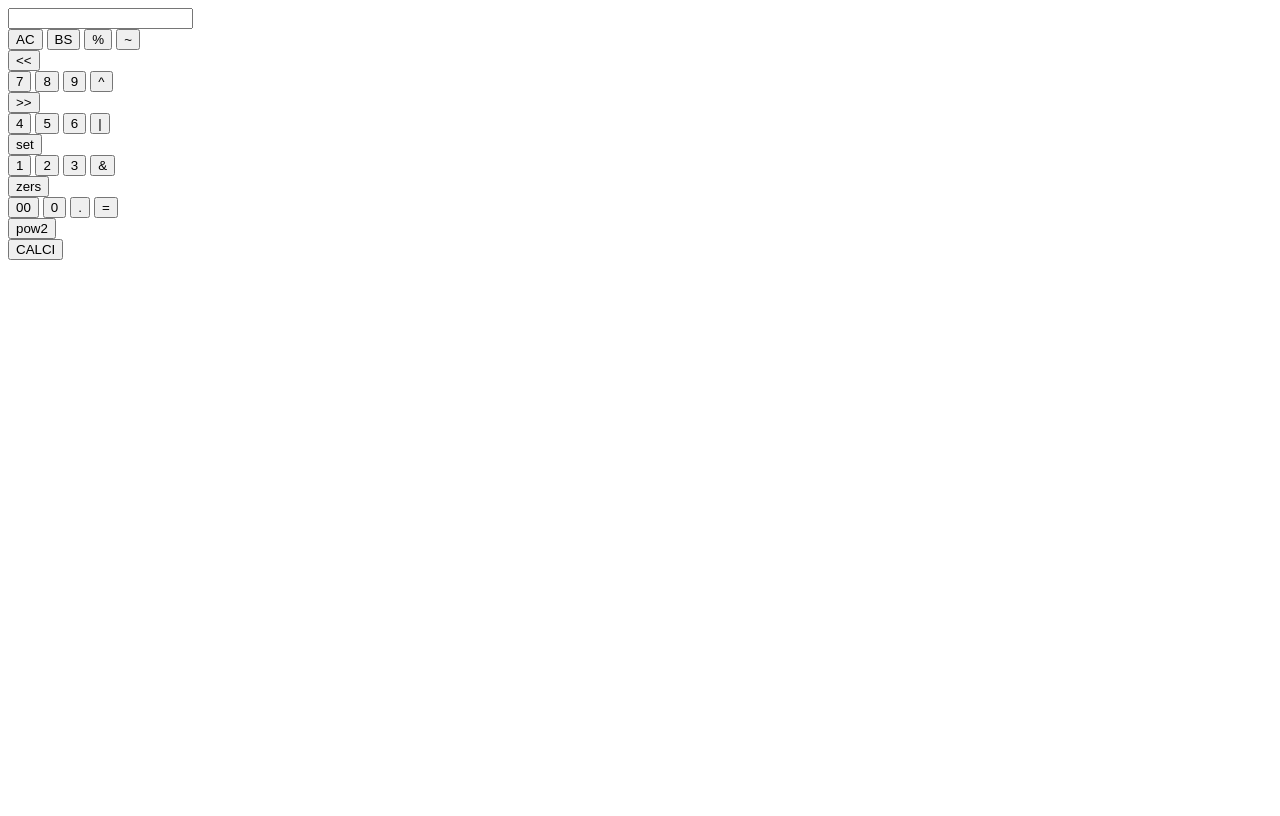
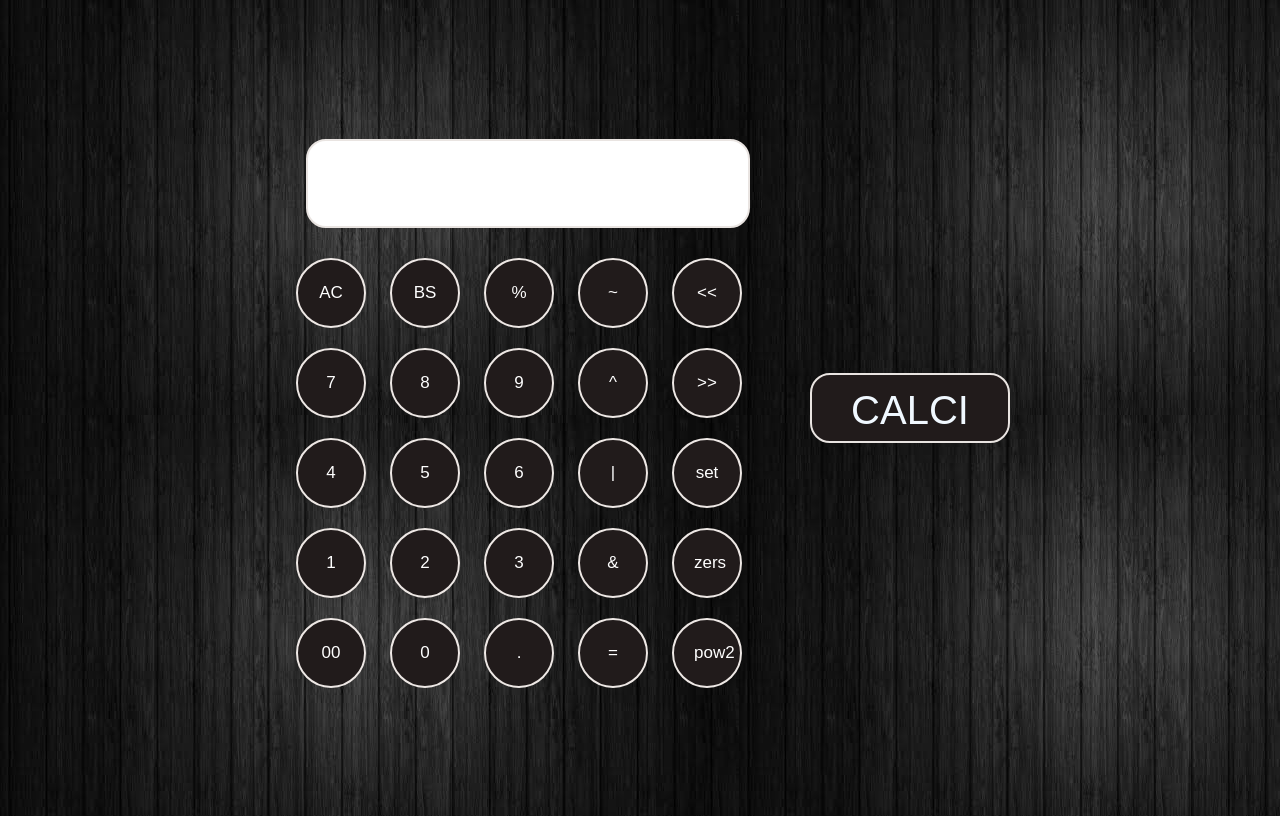
Before and after one commit to Gnanadeep1/Bitwise-calculator, a plain HTML site: page index.html in a window 1280 px wide. Both pictures are taken after a click on the button "BITCI". Drawn offline with Linux system fonts and the light colour scheme.

Commit message:
Update index.html

```diff
--- a/index.html
+++ b/index.html
@@ -4,8 +4,120 @@
 <head>
     <meta charset="UTF-8">
     <meta name="viewport" content="width=device-width, initial-scale=1.0">
-    <link rel="stylesheet" href="ind1.css">
+
     <title>Calculator which solves bitwise operations</title>
+    <style>
+        body {
+            width: 100%;
+            height: 100vh;
+            display: flex;
+            justify-content: center;
+            align-items: center;
+            /* background-color: black; */
+            background-image: url("WhatsApp Image 2024-07-26 at 17.29.14_65459d71.jpg");
+        }
+
+        .container {
+            padding: 20px;
+            /* border: 2px solid black; */
+
+        }
+
+        input {
+
+            width: 300px;
+            margin: 20px;
+            padding: 20px;
+            font-size: 40px;
+            border-radius: 20px;
+            border: 2px solid rgb(233, 228, 225);
+        }
+
+        button {
+            width: 70px;
+            height: 70px;
+            padding: 20px;
+            margin: 10px;
+            font-size: 17px;
+            cursor: pointer;
+            border: 2px solid rgb(238, 232, 229);
+            background-color: rgb(33, 27, 27);
+            color: white;
+            border-radius: 50%;
+
+        }
+
+        /* .equal {
+    background-color: rgb(255, 106, 0);
+}
+.equal:hover{
+    background-color: rgb(255, 106, 0);
+    cursor: pointer;
+    opacity: 0.8;
+} */
+
+        .ac.bs {
+            font-family: 'Segoe UI', Tahoma, Geneva, Verdana, sans-serif;
+
+        }
+
+        button:hover {
+            /* background-color:grey; */
+            background-color: rgb(33, 27, 27);
+            width: 68px;
+            height: 68px;
+            cursor: pointer;
+            opacity: 0.8;
+        }
+
+        #btnn {
+            width: 200px;
+            height: 70px;
+            padding: 13px;
+            background-color: rgb(33, 27, 27);
+            color: aliceblue;
+            justify-content: center;
+            display: flex;
+            align-items: center;
+        }
+
+        #btnn:hover {
+            background-color: rgb(33, 27, 27);
+            width: 195px;
+            height: 65px;
+            cursor: pointer;
+            opacity: 0.8;
+        }
+
+        @keyframes flip {
+            0% {
+                transform: rotateY(0);
+            }
+
+            50% {
+                transform: rotateY(180deg);
+            }
+
+        }
+
+        .flip {
+            animation: flip 1s forwards;
+        }
+
+        .hidden {
+            display: none;
+        }
+
+        .extrabtns {
+            display: inline-block;
+            vertical-align: top;
+        }
+
+        .expanded {
+            width: 400px;
+            font-size: 40px;
+        }
+    </style>
 </head>
 
 <body>
```
